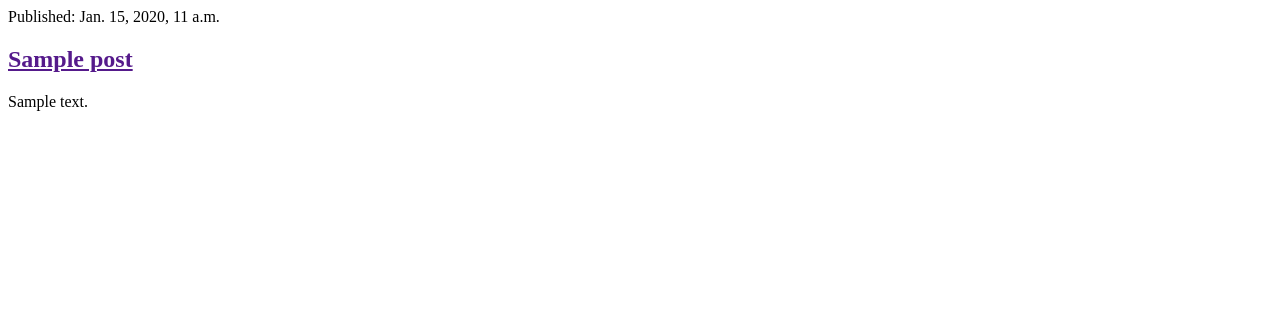
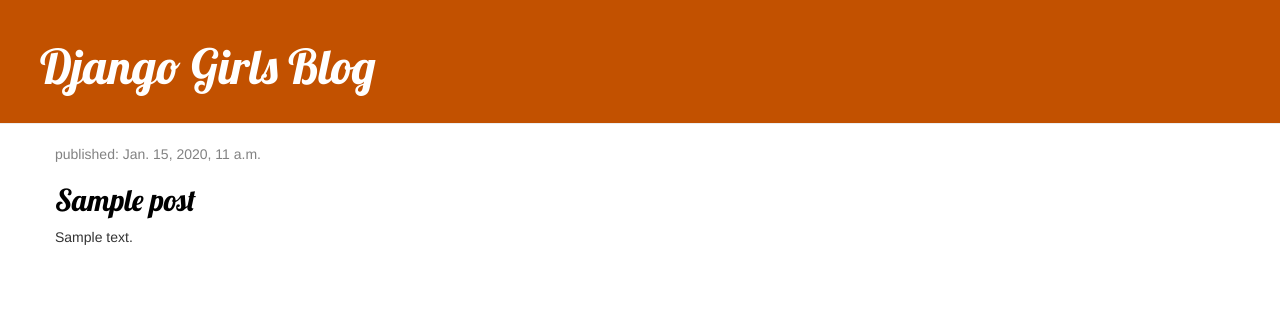
Before and after one commit to DerivosaurusRex/my-django-blog, a Django app: template blog/templates/blog/post_list.html in a window 1280 px wide. Shown: the top 316 px of the page. Run offline with Django 3.2, Linux system fonts and the light colour scheme; the template is opened without the code that fills it: values that come from a table or form of the project are taken from there, others are empty; tables that the repository leaves empty hold one stand-in row (values such as "Sample post"); some libraries are stand-ins or nearby versions.

Commit message:
Added view and template for detailed blog post as well as CSS for the site.

```diff
--- /dev/null
+++ b/blog/static/blog/css/blog.css
@@ -0,0 +1,46 @@
+.page-header {
+    background-color: #C25100;
+    margin-top: 0;
+    padding: 20px 20px 20px 40px;
+}
+
+.page-header h1, .page-header h1 a, .page-header h1 a:visited, .page-header h1 a:active {
+    color: #ffffff;
+    font-size: 36pt;
+    text-decoration: none;
+}
+
+.content {
+    margin-left: 40px;
+}
+
+h1, h2, h3, h4 {
+    font-family: 'Lobster', cursive;
+}
+
+.date {
+    color: #828282;
+}
+
+.save {
+    float: right;
+}
+
+.post-form textarea, .post-form input {
+    width: 100%;
+}
+
+.top-menu, .top-menu:hover, .top-menu:visited {
+    color: #ffffff;
+    float: right;
+    font-size: 26pt;
+    margin-right: 20px;
+}
+
+.post {
+    margin-bottom: 70px;
+}
+
+.post h2 a, .post h2 a:visited {
+    color: #000000;
+}
--- /dev/null
+++ b/blog/templates/blog/base.html
@@ -0,0 +1,23 @@
+{% load static %}
+<html>
+    <head>
+        <title>Django Girls blog</title>
+        <link rel="stylesheet" href="//maxcdn.bootstrapcdn.com/bootstrap/3.2.0/css/bootstrap.min.css">
+        <link rel="stylesheet" href="//maxcdn.bootstrapcdn.com/bootstrap/3.2.0/css/bootstrap-theme.min.css">
+        <link href='//fonts.googleapis.com/css?family=Lobster&subset=latin,latin-ext' rel='stylesheet' type='text/css'>
+        <link rel="stylesheet" href="{% static 'blog/css/blog.css' %}">
+    </head>
+    <body>
+            <div class="page-header">
+                <h1><a href="/">Django Girls Blog</a></h1>
+            </div>
+            <div class="content container">
+                <div class="row">
+                    <div class="col-md-8">
+                    {% block content %}
+                    {% endblock %}
+                    </div>
+                </div>
+            </div>
+        </body>
+</html>
--- a/blog/templates/blog/post_list.html
+++ b/blog/templates/blog/post_list.html
@@ -1,14 +1,13 @@
-<html>
-    <head>
-        <title>Petar's blog</title>
-    </head>
-    <body>
-        {% for post in posts %}
-            <div>
-                <p>Published: {{post.published_date}}</p>
-                <h2><a href="">{{post.title}}</a></h2>
-                <p>{{post.text|linebreaksbr}}</p>
+{% extends 'blog/base.html' %}
+
+{% block content %}
+    {% for post in posts %}
+        <div class="post">
+            <div class="date">
+                <p>published: {{ post.published_date }}</p>
             </div>
-        {% endfor %}
-    </body>
-</html>
+            <h2><a href="{% url 'post_detail' pk=post.pk %}">{{ post.title }}</a></h2>
+            <p>{{ post.text|linebreaksbr }}</p>
+        </div>
+    {% endfor %}
+{% endblock %}
--- a/blog/views.py
+++ b/blog/views.py
@@ -1,4 +1,4 @@
-from django.shortcuts import render
+from django.shortcuts import render, get_object_or_404
 from blog.models import Post
 from django.utils import timezone
 
@@ -6,3 +6,7 @@
 def post_list(request):
     posts = Post.objects.filter(published_date__lte=timezone.now()).order_by('published_date')
     return render(request, 'blog/post_list.html', {'posts':posts})
+
+def post_detail(request, pk):
+    post = get_object_or_404(Post, pk=pk)
+    return render(request, 'blog/post_detail.html', {'post':post})
--- a/mysite/settings.py
+++ b/mysite/settings.py
@@ -119,4 +119,7 @@
 # https://docs.djangoproject.com/en/2.0/howto/static-files/
 
 STATIC_URL = '/static/'
-STATIC_ROOT = os.path.join(BASE_DIR, 'static')
+#STATIC_ROOT = os.path.join(BASE_DIR, 'static')
+STATICFILES_DIRS = [
+    os.path.join(BASE_DIR, 'static'),
+]
--- a/mysite/urls.py
+++ b/mysite/urls.py
@@ -20,4 +20,5 @@
 urlpatterns = [
     path('admin/', admin.site.urls),
     path('', views.post_list, name='post_list'),
+    path('post/<int:pk>/', views.post_detail, name='post_detail'),
 ]
```
Also changed, not shown: blog/templates/blog/post_detail.html (added, +13 -0 lines).
